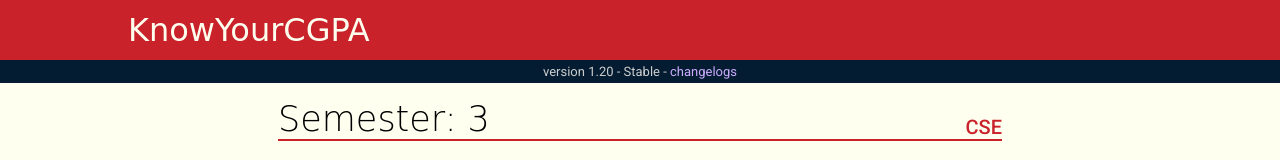
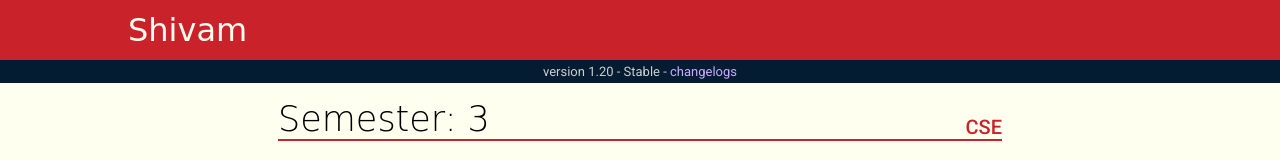
Before and after one commit to KnowYourCGPA/KnowYourCGPA.github.io, a plain HTML site: page index.html in a window 1280 px wide. Shown: the top 160 px of the page. Drawn offline with nearby package versions, Linux system fonts and the light colour scheme; a web font is replaced by a local one.

Commit message:
just checking if git is properly installed

```diff
--- a/index.html
+++ b/index.html
@@ -20,7 +20,7 @@
 
 <body>
     <header>
-        <a href="/semester2.html" class="mainLogo">KnowYourCGPA</a>
+        <a href="/semester2.html" class="mainLogo">Shivam</a>
     </header>
     <div class="credits">
         version 1.20 - Stable&nbsp;-&nbsp; <a href="changelog.html">changelogs</a>
```
